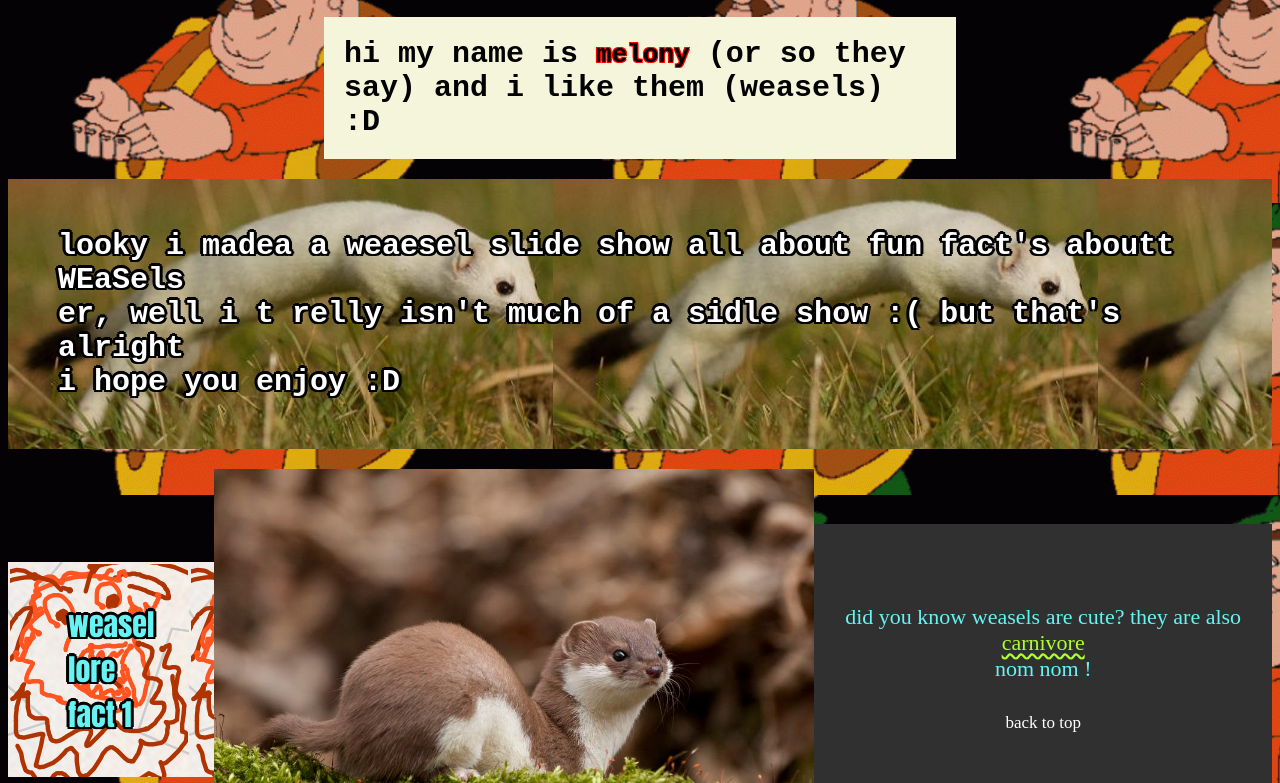
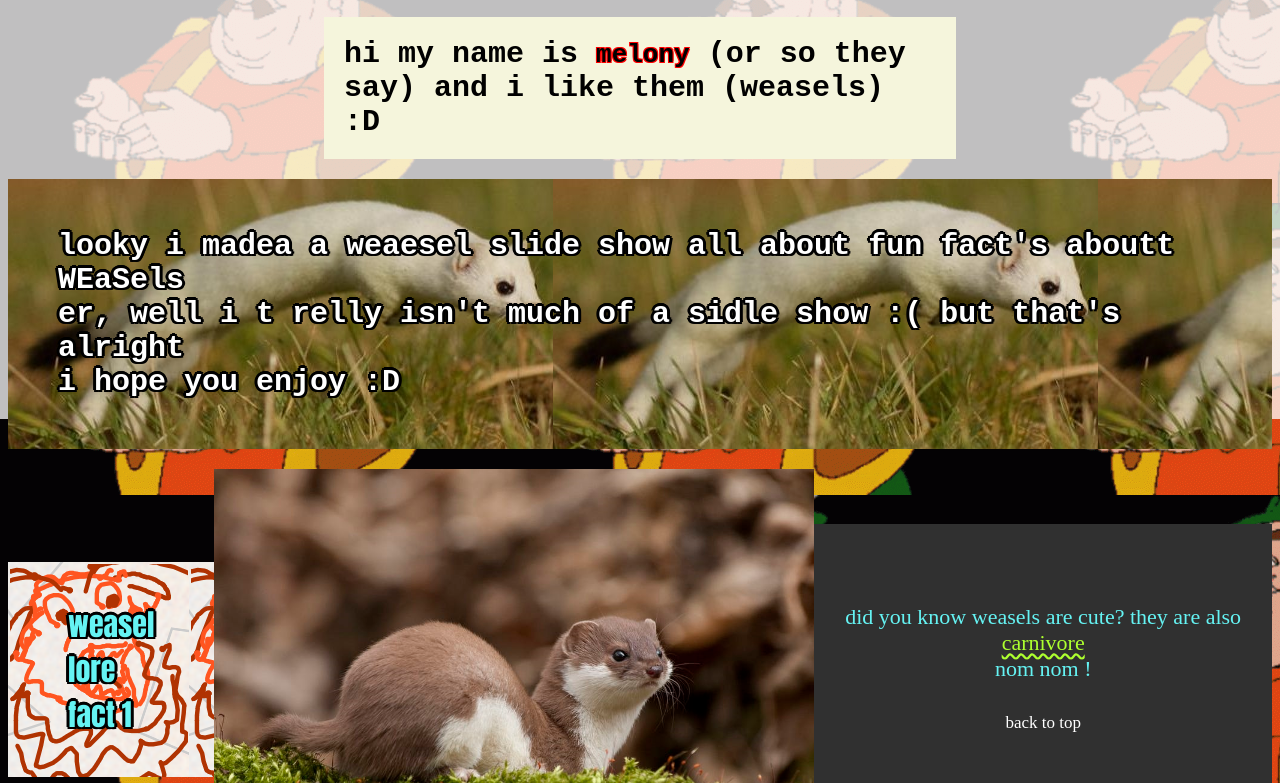
Before and after one commit to moth-dragon/weasel, a plain HTML site: page weasel-facts.html in a window 1280 px wide. Shown: the part 381-1164 px from the top of the page. Drawn offline with Linux system fonts and the light colour scheme.

Commit message:
made weasel  facts less intense

```diff
--- a/weasel-facts.html
+++ b/weasel-facts.html
@@ -5,6 +5,7 @@
     <link rel="stylesheet" type="text/css" href="styles-weasel-facts.css" />
   </head>
   <body style="background-image: url(morshu.gif);">
+    <div style="background-color: white; opacity: 0.75; position: fixed; top: 0; left: 0; width: 100%; height: 100vh; z-index: -1;"></div>
     <div id="top">
       <a class="link" id="back-to-homepage" href="index.html">back to homepage</a>
       <nav>
```
